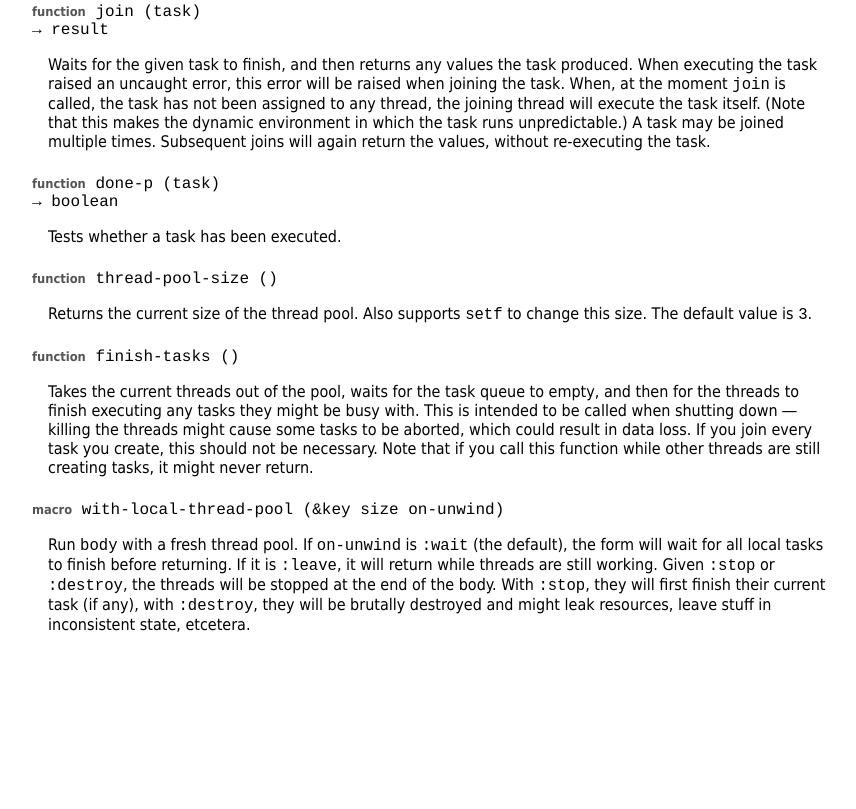
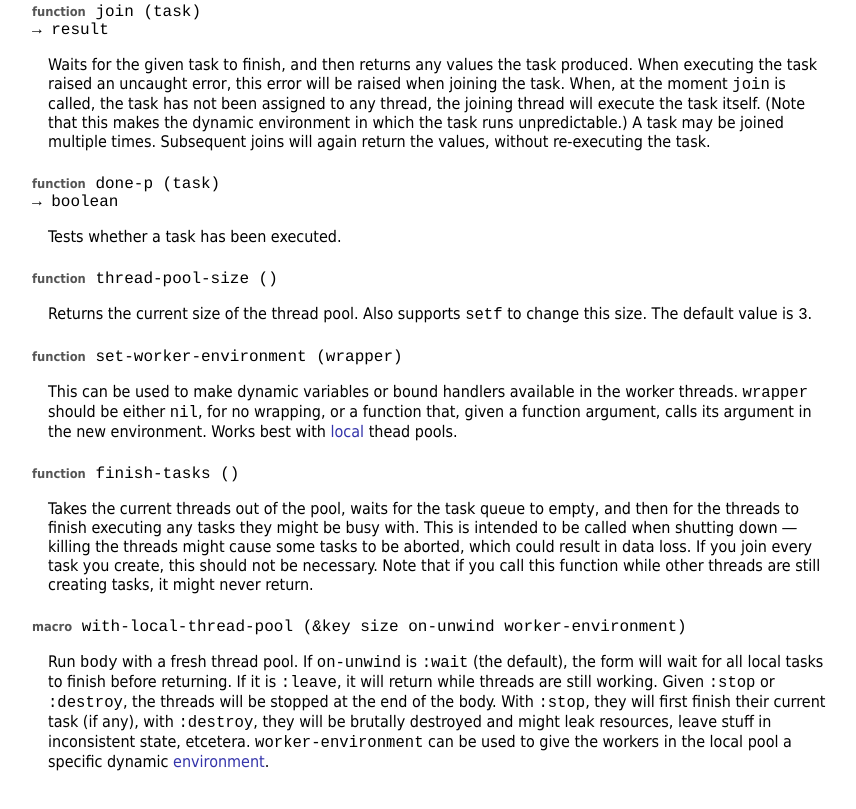
Before and after one commit to marijnh/pcall, a plain HTML site: page doc/index.html in a window 1280 px wide. Shown: the part 2940-3749 px from the top of the page, without its empty margins (88-944 px from the left). Before the commit the page ends 3634 px from the top, so only its background shows below. Drawn offline with Linux system fonts and the light colour scheme.

Commit message:
document worker environments

```diff
--- a/doc/index.html
+++ b/doc/index.html
@@ -268,6 +268,18 @@
     supports <code>setf</code> to change this size. The default value
     is <code>3</code>.</p>
 
+    <p class="def" id="set-worker-environment">
+      <span>function</span>
+      set-worker-environment (wrapper)
+    </p>
+
+    <p class="desc">This can be used to make dynamic variables or
+    bound handlers available in the worker threads.
+    <code>wrapper</code> should be either <code>nil</code>, for no
+    wrapping, or a function that, given a function argument, calls its
+    argument in the new environment. Works best with <a
+    href="#with-local-thread-pool">local</a> thead pools.</p>
+
     <p class="def" id="finish-tasks">
       <span>function</span>
       finish-tasks ()
@@ -284,7 +296,7 @@
 
     <p class="def" id="with-local-thread-pool">
       <span>macro</span>
-      with-local-thread-pool (&amp;key size on-unwind)
+      with-local-thread-pool (&amp;key size on-unwind worker-environment)
     </p>
 
     <p class="desc">Run <code>body</code> with a fresh thread pool. If
@@ -296,7 +308,9 @@
     <code>:stop</code>, they will first finish their current task (if
     any), with <code>:destroy</code>, they will be brutally destroyed
     and might leak resources, leave stuff in inconsistent state,
-    etcetera.</p>
+    etcetera. <code>worker-environment</code> can be used to give the
+    workers in the local pool a specific dynamic <a
+    href="#set-worker-environment">environment</a>.</p>
 
   </body>
 
```
